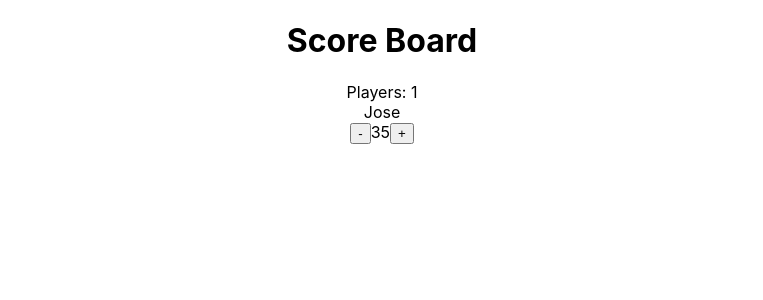
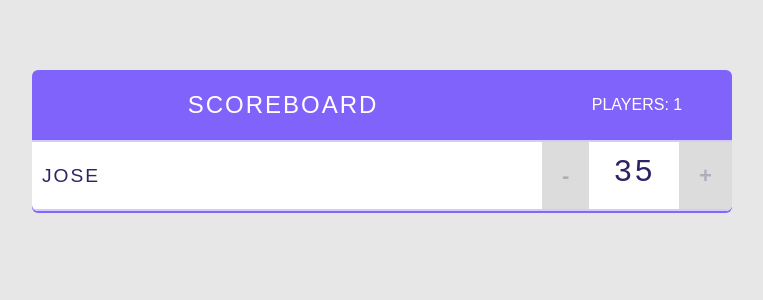
Before and after one commit to leitto10/practice-reactjs, a React (Create React App) app: page / in a window 1280 px wide. Shown: the top 300 px of the page, without its empty margins (258-1021 px from the left). Built offline with nearby package versions, Linux system fonts and the light colour scheme.

Commit message:
applying styles to the app

```diff
--- a/src/App.js
+++ b/src/App.js
@@ -1,20 +1,28 @@
+// Practice React with components
+
 import React from 'react';
-
-import './App.css';
+import './styles.css';
 
 export default class App extends React.Component {
   render() {
-
     return (
-      <div className="App">
-
-        <h1>Score Board</h1>
-        <span className="stats">Players: 1</span>
+      <div className="scoreboard">
+        <Header title="Scoreboard" totalPlayer={1}/>
         <Players />
-
     </div>
     );
   }
+}
+
+const Header = (props) => {
+  console.log(props)
+  return(
+    <header>
+      <h1>{props.title}</h1>
+      <span className="stats">Players: {props.totalPlayer}</span>
+
+    </header>
+  );
 }
 
 const Players = () => {
--- a/src/index.js
+++ b/src/index.js
@@ -1,6 +1,6 @@
 import React from 'react';
 import ReactDOM from 'react-dom';
-import './index.css';
+
 import App from './App';
 import * as serviceWorker from './serviceWorker';
 
```
